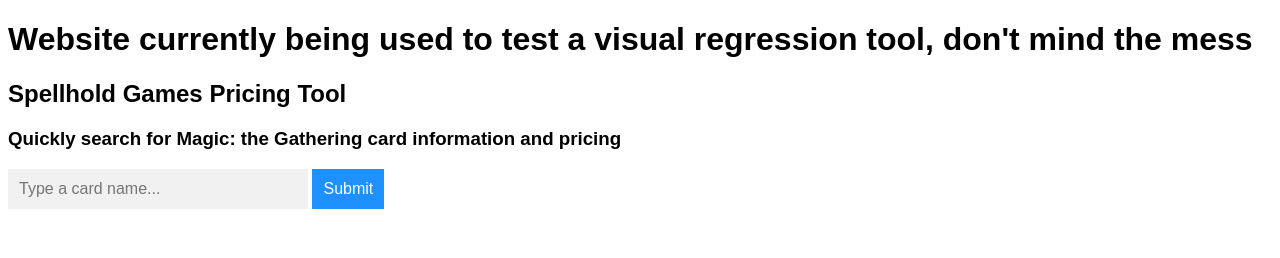
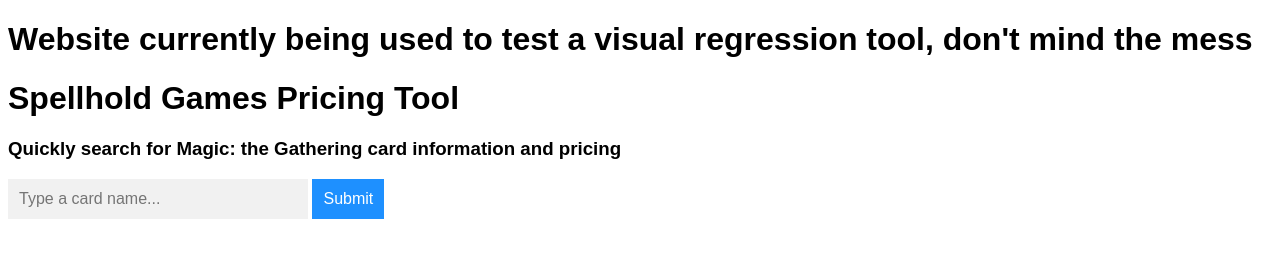
Before and after one commit to maxwellcsutton/spellhold, a plain HTML site: page index.html in a window 1280 px wide. Drawn offline with Linux system fonts and the light colour scheme; no server answers.

Commit message:
more tests

```diff
--- a/index.html
+++ b/index.html
@@ -5,7 +5,7 @@
 </head>
 
 <h1>Website currently being used to test a visual regression tool, don't mind the mess</h1>
-<h2>Spellhold Games Pricing Tool</h2>
+<h1>Spellhold Games Pricing Tool</h1>
 <h3>Quickly search for Magic: the Gathering card information and pricing</h3>
 <form id="autocomplete-form" autocomplete="off" action="./html/resultsPage.html">
   <div class="autocomplete" style="width:300px;">
```
